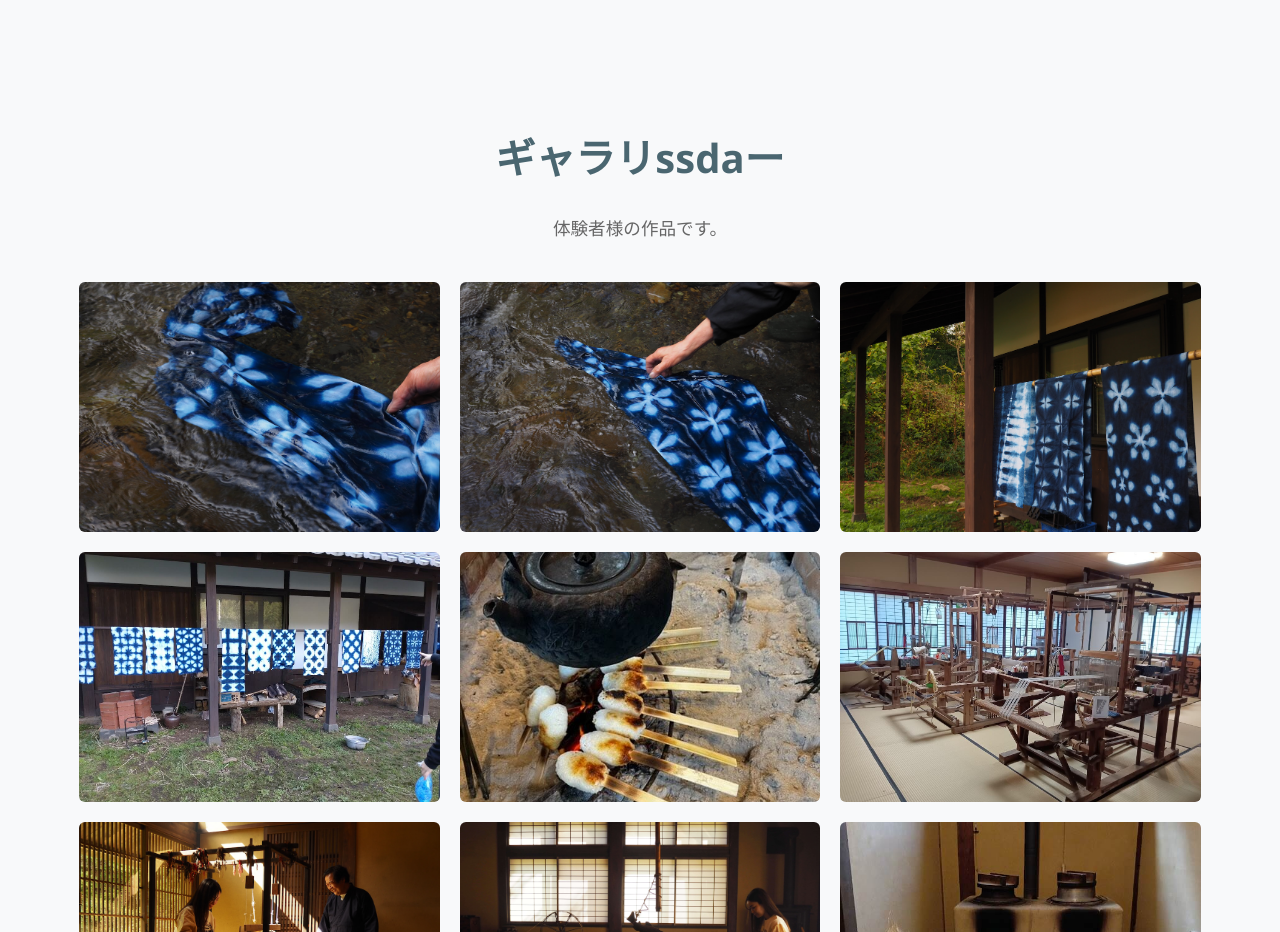
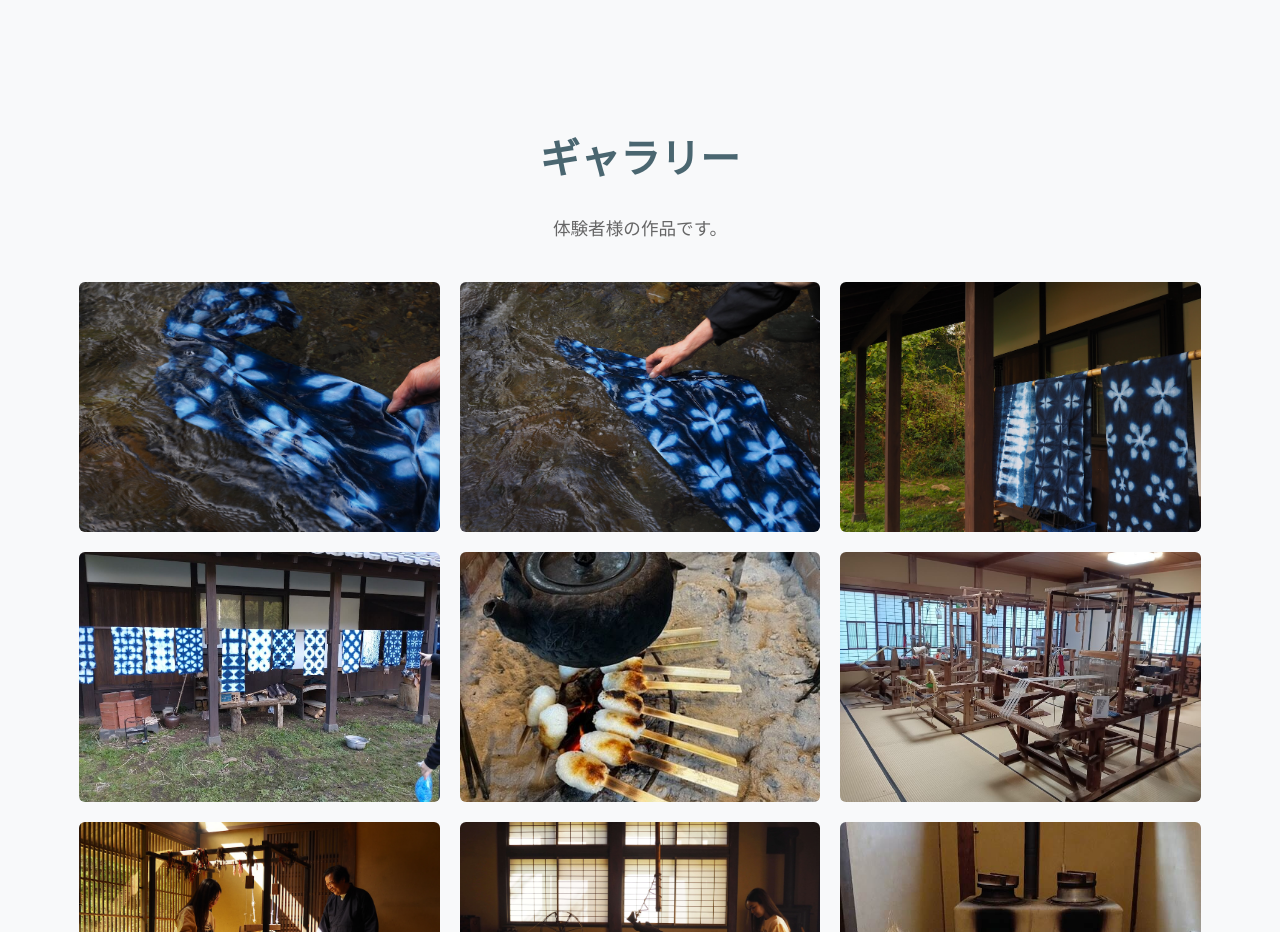
Before and after one commit to soratunagu/soratunagu.github.io, a plain HTML site: page index.html in a window 1280 px wide. Shown: the part 3520-4452 px from the top of the page. Drawn offline with Linux system fonts and the light colour scheme.

Commit message:
Update index.html

```diff
--- a/index.html
+++ b/index.html
@@ -293,7 +293,7 @@
   <!-- Experience Gallery Section -->
   <section id="gallery" class="gallery-section">
     <div class="container">
-      <h2>ギャラリssdaー</h2>
+      <h2>ギャラリー</h2>
       <p class="section-intro">体験者様の作品です。</p>
 
       <div class="gallery-grid">
```
